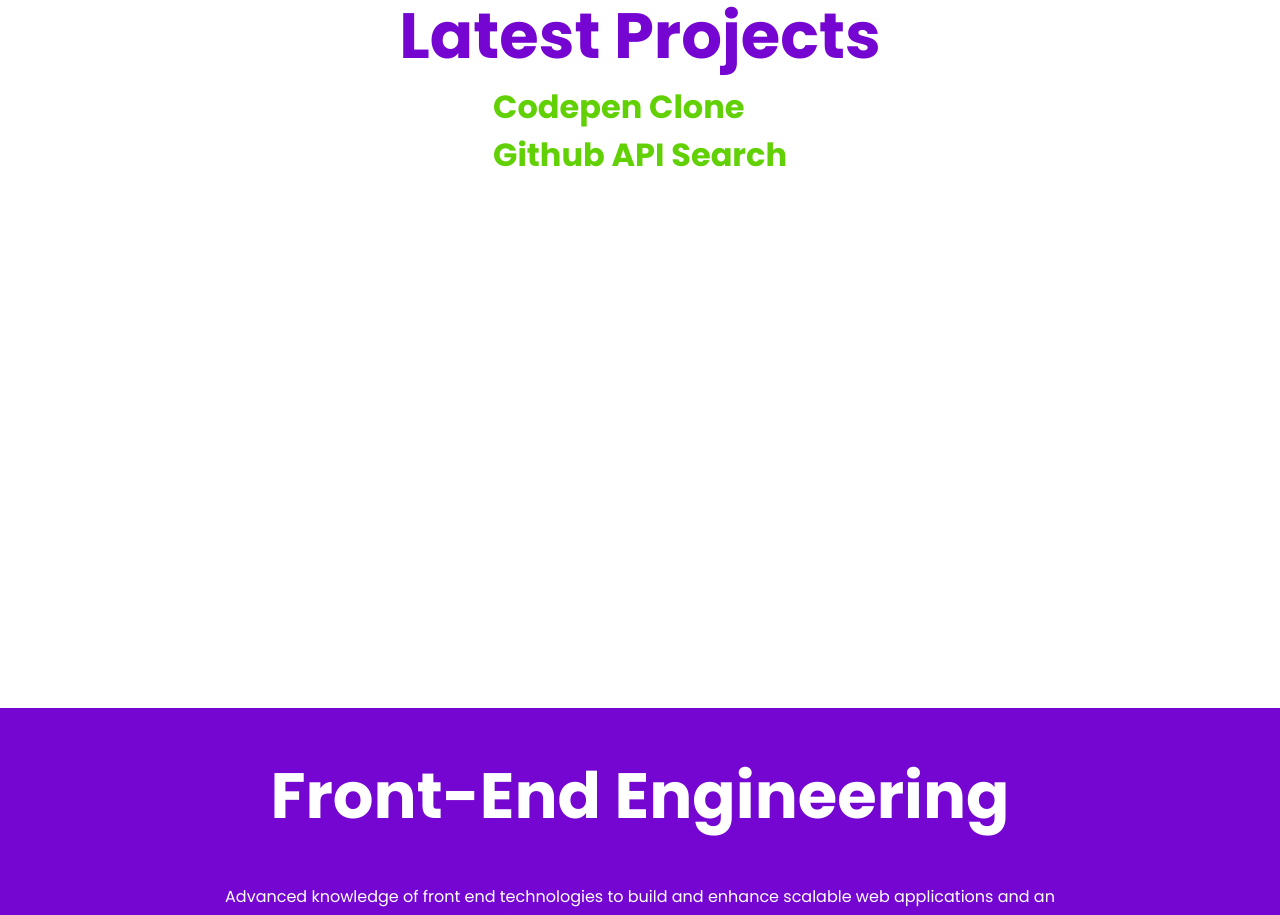
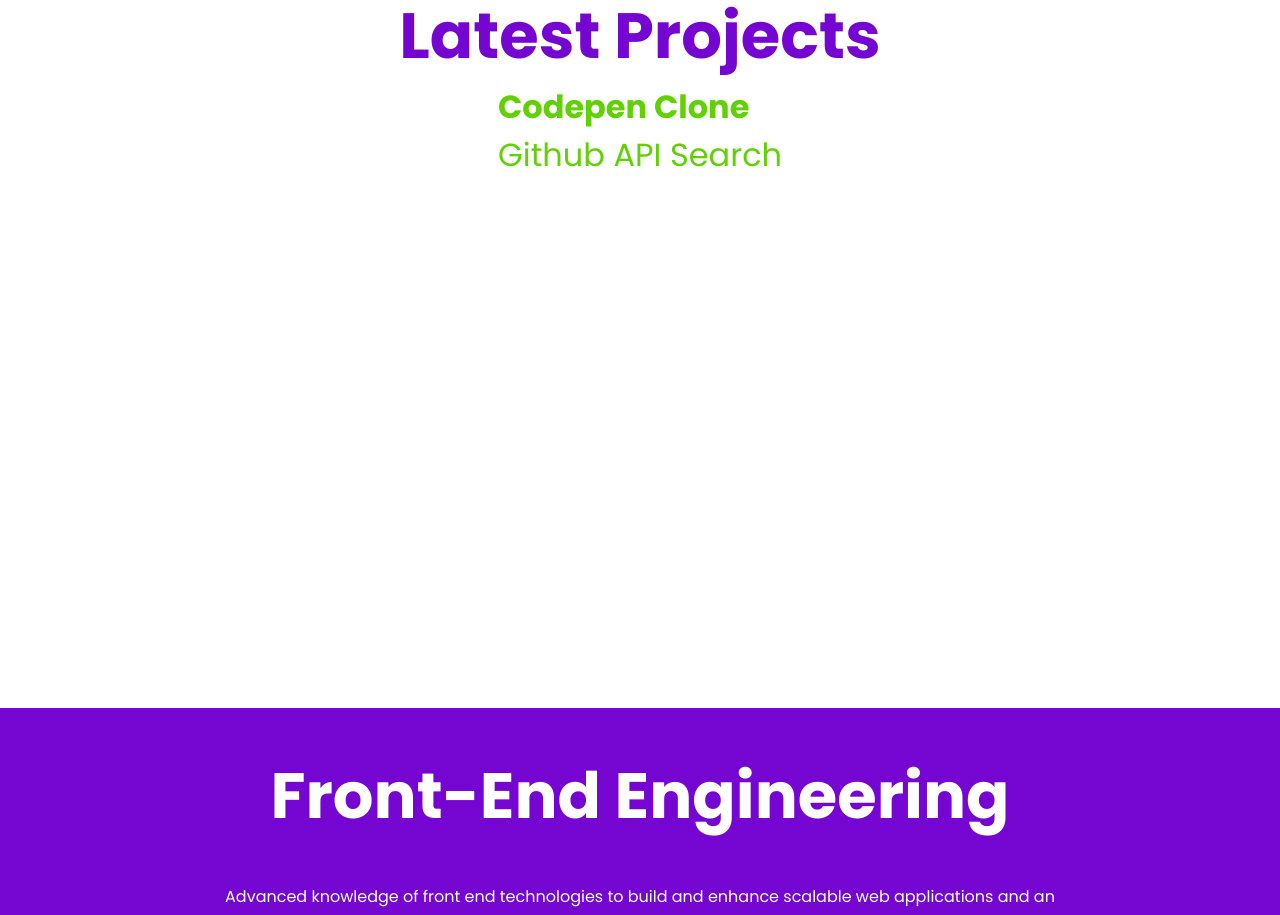
Before and after one commit to RoycePdev/Portfolio, a React (Create React App) app: page / in a window 1280 px wide. Shown: the part 1340-2255 px from the top of the page. Built offline with nearby package versions, Linux system fonts and the light colour scheme; no server answers.

Commit message:
updated commit

```diff
--- a/src/Components/FeaturedProject.jsx
+++ b/src/Components/FeaturedProject.jsx
@@ -29,7 +29,8 @@
             <h4 className='project-title'>Codepen Clone</h4>
           </div>
           <div className='project-two-container'>
-            <h4 className='project-title'>Github API Search</h4>
+
+            <a href="https://githubapiproject29294.netlify.app/" className='project-title'>Github API Search</a>
           </div>
         </div>
       </div>
```
